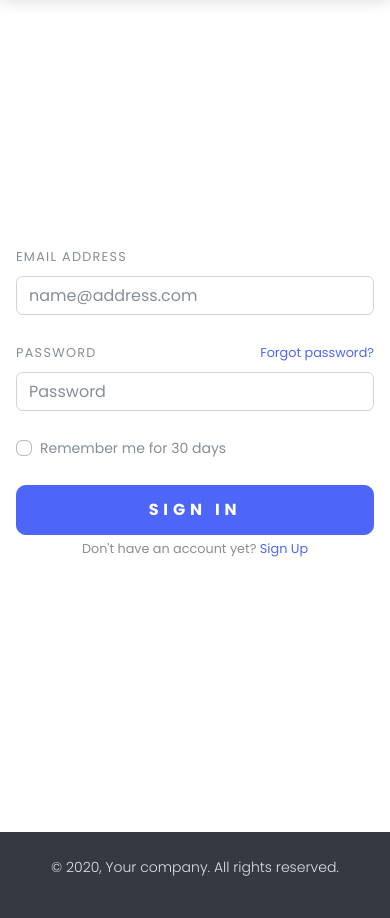
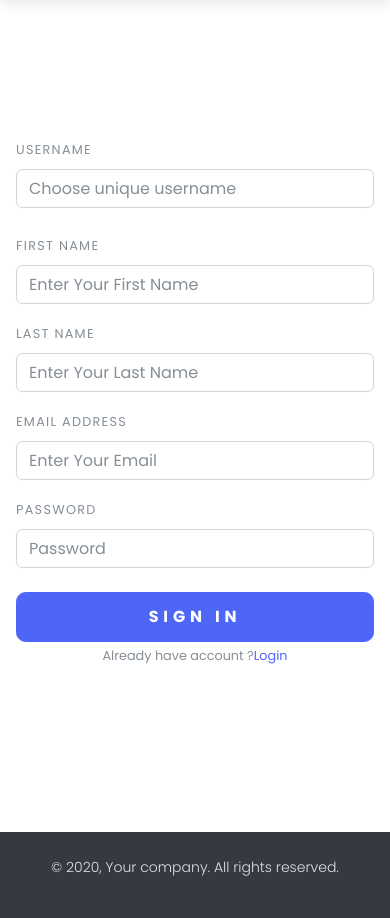
Before and after one commit to sunilyadav-web/Blog-Project, a Django app: page /signup in a window 390 px wide. Shown: the part 84-1002 px from the top of the page. Run offline with Django 4.2, Linux system fonts and the light colour scheme; some libraries are stand-ins or nearby versions; some web fonts are replaced.

Commit message:
Profile verification and other things

```diff
--- a/miniBlog/admin.py
+++ b/miniBlog/admin.py
@@ -2,3 +2,4 @@ from django.contrib import admin
 from .models import *
 
 admin.site.register(BlogModel)
+admin.site.register(Profile)
--- a/miniBlog/models.py
+++ b/miniBlog/models.py
@@ -3,6 +3,12 @@ from django.db import models
 from django.contrib.auth.models import User
 from froala_editor.fields import FroalaField
 from .helpers import *
+
+class Profile(models.Model):
+    user=models.ForeignKey(User,on_delete=models.CASCADE)
+    is_varified=models.BooleanField(default=False)
+    token=models.CharField(max_length=100)
+
 class BlogModel(models.Model):
     title=models.CharField(max_length=1000)
     content=FroalaField()
--- a/miniBlog/urls.py
+++ b/miniBlog/urls.py
@@ -5,11 +5,13 @@ from froala_editor import views
 urlpatterns = [
     path('',home,name='home'),
     path('login',signin,name='login'),
-    path('signup',signup,name='signup'),
+    path('signup',register,name='register'),
     path('logout',signout,name='signout'),
     path('add-blog',addBlog,name='addblog'),
     path('blog-detail<slug>',blogDetail,name='blog_detail'),
     path('see-blogs',seeBlogs,name='seeblogs'),
     path('update-blog<slug>',updateBlog,name='updateblog'),
     path('delete-blog<slug>',deleteBlog,name='deleteblog'),
+    path('verify<token>',verify,name='verify'),
+    path('profile',profile,name='profile'),
 ]
--- a/miniBlog/urls_api.py
+++ b/miniBlog/urls_api.py
@@ -3,5 +3,5 @@ from .views_api import *
 
 urlpatterns = [
     path('login',LoginView),
-    path('signup',RegisterView),
+    path('register',RegisterView),
 ]
--- a/miniBlog/views.py
+++ b/miniBlog/views.py
@@ -10,12 +10,26 @@ def home(request):
 def signin(request):
     return render(request,'blog/login.html')
 
-def signup(request):
+def register(request):
     return render(request,'blog/register.html')
+
+def verify(request, token):
+    try:
+        profile_obj=Profile.objects.filter(token=token).first()
+
+        if profile_obj:
+            profile_obj.is_varified=True
+            profile_obj.save()
+        return redirect(signin)
+    except Exception as e:
+        print(e)
 
 def signout(request):
     logout(request)
     return redirect(home)
+
+def profile(request):
+    return render(request,'blog/profile.html')
 
 def addBlog(request):
     context={'form':BlogForm}
--- a/static/js/main.js
+++ b/static/js/main.js
@@ -28,3 +28,46 @@ function login()
     })
 
 }
+
+function register()
+{
+    var username=document.getElementById('loginUsername').value
+    var fname=document.getElementById('fname').value
+    var lname=document.getElementById('lname').value
+    var email=document.getElementById('email').value
+    var password=document.getElementById('loginPassword').value
+    var csrf=document.getElementById('csrf').value
+    if (username =='' && password ==''){
+        alert("Enter must both")
+    }
+
+    data={
+        'username': username,
+        'fname': fname,
+        'lname': lname,
+        'email': email,
+        'password': password,
+    }
+    url='/api/register'
+    fetch(url,{
+        method :'POST',
+        headers:{
+            'Content-Type':'application/json',
+            'X-Csrftoken':csrf,
+        },body:JSON.stringify(data)
+
+    }).then(result=>result.json())
+    .then(response=>{
+        console.log(response)
+        // if(response.status == 200){
+        //     window.location.href='/'
+        // }
+    })
+
+    console.log(username)
+    console.log(fname)
+    console.log(lname)
+    console.log(email)
+    console.log(password)
+
+}
--- a/templates/blog/base.html
+++ b/templates/blog/base.html
@@ -25,6 +25,9 @@
     <!-- Custom stylesheet - for your changes-->
     {% comment %} <link rel="stylesheet" href="{% static 'css/custom.css' %}"> {% endcomment %}
 
+    <!-- Bootstrap CSS -->
+    <!-- <link rel="stylesheet" href="https://cdn.jsdelivr.net/npm/bootstrap@5.2.0-beta1/dist/css/bootstrap.min.css"> -->
+
     <script src="{% static 'js/main.js' %}"></script>
 
    </head>
@@ -44,13 +47,24 @@
             <ul class="navbar-nav ml-auto">
 
               {% if request.user.is_authenticated %}
-              <li class="nav-item mt-3 mt-lg-0 ml-lg-3 d-lg-none d-xl-inline-block">
+              <li class="nav-item mt-3 mt-lg-0">
                 <a class="btn btn-info" href="{% url 'addblog' %}">Add Blog</a></li>
-              <li class="nav-item mt-3 mt-lg-0 ml-lg-3 d-lg-none d-xl-inline-block">
-                <a class="btn btn-danger" href="{% url 'signout' %}">Logout</a></li>
+
+                <li class="nav-item dropdown">
+                  <a class="nav-link dropdown-toggle" href="#" id="navbarDropdown" role="button" data-bs-toggle="dropdown" aria-expanded="false">
+                    {{request.user.first_name}}
+                  </a>
+                  <ul class="dropdown-menu" aria-labelledby="navbarDropdown">
+                    <li><a class="dropdown-item" href="{% url 'seeblogs' %}">See Blogs</a></li>
+                    <li><a class="dropdown-item" href="{% url 'profile' %}">Profile</a></li>
+                    <li >
+                      <a class="dropdown-item " href="{% url 'signout' %}">Logout</a></li>
+                  </ul>
+                </li>
+
                 {% else %}
               <li class="nav-item mt-3 mt-lg-0 ml-lg-3 d-lg-none d-xl-inline-block">
-                <a class="btn btn-primary" href="{% url 'login' %}">Add Blog</a></li>
+                <a class="btn btn-primary" href="{% url 'login' %}">SignUp</a></li>
                 {% endif %}
             </ul>
           </div>
@@ -81,7 +95,7 @@
         </div>
       </div>
     </footer>
-
+   <script src="https://cdn.jsdelivr.net/npm/bootstrap@5.2.0-beta1/dist/js/bootstrap.bundle.min.js"></script>
 
   </body>
 
--- a/templates/blog/login.html
+++ b/templates/blog/login.html
@@ -25,7 +25,7 @@
 
           <p class="text-center">
             <small class="text-muted text-center">Don't have an account yet?
-              <a href="{% url 'signup' %}">Sign Up </a></small>
+              <a href="{% url 'register' %}">Sign Up </a></small>
           </p>
         </div>
         <a class="close-absolute mr-md-5 mr-xl-6 pt-5" href="index-2.html">
--- a/templates/blog/register.html
+++ b/templates/blog/register.html
@@ -6,34 +6,37 @@
         <div class="col-md-8 col-lg-6 col-xl-5 d-flex align-items-center">
           <div class="w-100 py-5 px-md-5 px-xl-6 position-relative">
 
-            <form class="form-validate">
+            <div>
               <div class="form-group">
-                <label class="form-label" for="loginUsername"> Email Address</label>
-                <input class="form-control" name="loginUsername" id="loginUsername" type="email" placeholder="name@address.com" autocomplete="off" required data-msg="Please enter your email">
+                <label class="form-label" for="loginUsername"> Username</label>
+                <input class="form-control" name="loginUsername" id="loginUsername" type="text" placeholder="Choose unique username" autocomplete="off" required data-msg="Choose unique username">
+              </div>
+              <div class="form-group mb-3">
+                <label class="form-label" for="fname">First Name</label>
+                <input class="form-control" name="fname" id="fname" type="text" placeholder="Enter Your First Name" autocomplete="off" required data-msg="Enter Your First Name">
+              </div>
+              <div class="form-group mb-3">
+                <label class="form-label" for="lname">Last Name</label>
+                <input class="form-control" name="lname" id="lname" type="text" placeholder="Enter Your Last Name" autocomplete="off" required data-msg="Enter Your Last Name">
+              </div>
+              <div class="form-group mb-3">
+                <label class="form-label" for="email"> Email Address</label>
+                <input class="form-control" name="email" id="email" type="email" placeholder="Enter Your Email" autocomplete="off" required data-msg="Please enter your email">
               </div>
               <div class="form-group mb-4">
                 <div class="row">
                   <div class="col">
                     <label class="form-label" for="loginPassword"> Password</label>
                   </div>
-                  <div class="col-auto"><a class="form-text small" href="#">Forgot password?</a></div>
                 </div>
                 <input class="form-control" name="loginPassword" id="loginPassword" placeholder="Password" type="password" required data-msg="Please enter your password">
               </div>
-              <div class="form-group mb-4">
-                <div class="custom-control custom-checkbox">
-                  <input class="custom-control-input" id="loginRemember" type="checkbox">
-                  <label class="custom-control-label text-muted" for="loginRemember"> <span class="text-sm">Remember me for 30 days</span></label>
-                </div>
-              </div>
+
               <!-- Submit-->
-              <button class="btn btn-lg btn-block btn-primary">Sign in</button>
+              <button class="btn btn-lg btn-block btn-primary" onclick="register()">Sign in</button>
 
-              <p class="text-center"><small class="text-muted text-center">Don't have an account yet? <a href="signup.html">Sign Up                </a></small></p>
-            </form><a class="close-absolute mr-md-5 mr-xl-6 pt-5" href="index-2.html">
-              <svg class="svg-icon w-3rem h-3rem">
-                <use xlink:href="#close-1"> </use>
-              </svg></a>
+              <p class="text-center"><small class="text-muted text-center">Already have account ?<a href="{% url 'login' %}">Login</a></small></p>
+            </div>
           </div>
         </div>
         <div class="col-md-4 col-lg-6 col-xl-7 d-none d-md-block">
```
Also changed, not shown: Blog/settings.py (+7 -0 lines), miniBlog/helpers.py (+9 -0 lines), miniBlog/views_api.py (+28 -3 lines), db.sqlite3, miniBlog/migrations/0004_profile.py (added), templates/blog/profile.html (added).
